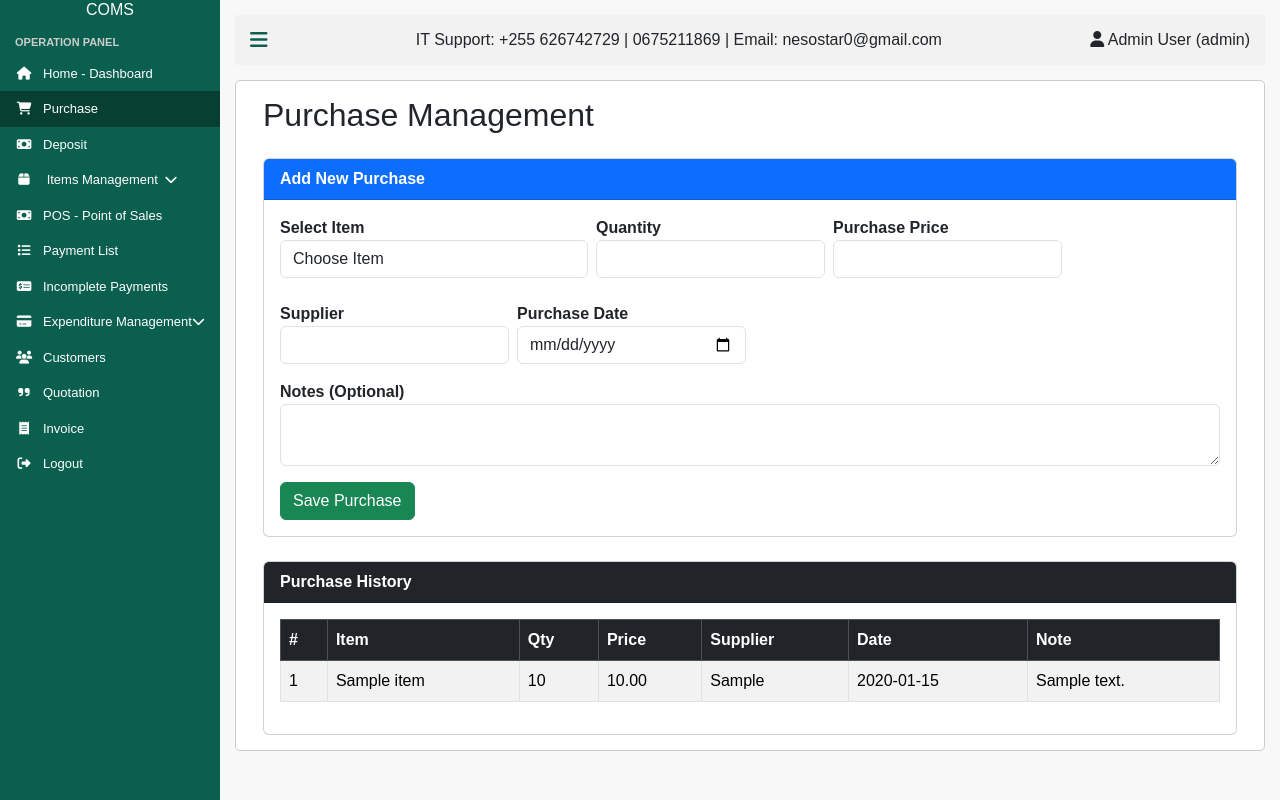
After one commit to Nesostar/checle_coms, a Laravel app: page /cashier/purchase in a window 1280 px wide. The commit adds this page. Run offline with Laravel 9, Linux system fonts and the light colour scheme; a user stored in the database is signed in; data comes from the database, SQL or seed files in the repository; tables that the repository leaves empty hold one stand-in row (values such as "Sample post"); parts of the project's set-up code (start-up, migrations or seed data) failed here and were passed over.

Commit message:
Adding Purchase to Cashier

```diff
--- a/app/Http/Controllers/CashierController.php
+++ b/app/Http/Controllers/CashierController.php
@@ -23,6 +23,7 @@ use App\Models\InventoryTransaction;
 use Illuminate\Support\Facades\Auth;
 use App\Models\Category;
 use App\Models\Subcategory;
+use App\Models\Purchase;
 
 class CashierController extends Controller
 {
@@ -123,6 +124,120 @@ return view('cashier.dashboard', compact(
 
         return back()->with('success', 'Deposit recorded successfully.');
     }
+
+
+
+    // ========================
+// PURCHASE
+// ========================
+
+public function purchaseIndex()
+{
+    // Fetch items and purchases
+    $items = Item::orderBy('name')->get();
+
+    $purchases = Purchase::with('item')
+        ->latest()
+        ->get();
+
+    return view('cashier.purchase', compact('items', 'purchases'));
+}
+
+public function purchaseStore(Request $request)
+{
+    $request->validate([
+        'item_id' => 'required|exists:items,id',
+        'quantity' => 'required|integer|min:1',
+        'purchase_price' => 'nullable|numeric|min:0',
+        'supplier' => 'nullable|string|max:255',
+        'purchase_date' => 'required|date',
+        'note' => 'nullable|string|max:500',
+    ]);
+
+    DB::beginTransaction();
+
+    try {
+
+        // Get the selected item
+        $item = Item::findOrFail($request->item_id);
+
+        /*
+         * Find the correct Purchase / Stock IN entry type
+         * for this specific item.
+         *
+         * Do NOT use a hard-coded entry_type_id such as 1.
+         */
+        $entryType = EntryType::where('item_id', $item->id)
+            ->where('direction', 'in')
+            ->where('name', 'Purchase')
+            ->first();
+
+        // If "Purchase" entry type does not exist for this item
+        if (!$entryType) {
+
+            DB::rollBack();
+
+            return back()
+                ->withInput()
+                ->withErrors([
+                    'item_id' =>
+                        'No Purchase entry type is configured for this item. Please create a Purchase entry type with direction "in" first.'
+                ]);
+        }
+
+        // ========================
+        // CREATE PURCHASE
+        // ========================
+
+        $purchase = Purchase::create([
+            'item_id' => $request->item_id,
+            'quantity' => $request->quantity,
+            'purchase_price' => $request->purchase_price,
+            'supplier' => $request->supplier,
+            'purchase_date' => $request->purchase_date,
+            'note' => $request->note,
+        ]);
+
+        // ========================
+        // UPDATE ITEM STOCK
+        // ========================
+
+        $item->quantity += $request->quantity;
+        $item->save();
+
+        // ========================
+        // CREATE INVENTORY TRANSACTION
+        // ========================
+
+        InventoryTransaction::create([
+            'item_id' => $item->id,
+            'entry_type_id' => $entryType->id,
+            'quantity' => $request->quantity,
+            'note' => 'Stock purchased (#' . $purchase->id . ')',
+        ]);
+
+        // Everything succeeded
+        DB::commit();
+
+        return redirect()
+            ->route('cashier.purchase.index')
+            ->with(
+                'success',
+                'Purchase recorded and stock updated successfully.'
+            );
+
+    } catch (\Throwable $e) {
+
+        // Undo everything if any operation fails
+        DB::rollBack();
+
+        return back()
+            ->withInput()
+            ->withErrors([
+                'error' => 'Purchase failed: ' . $e->getMessage(),
+            ]);
+    }
+}
 
 
     // =====================================================
--- /dev/null
+++ b/resources/views/cashier/purchase.blade.php
@@ -0,0 +1,120 @@
+@extends('layouts.app')
+
+@section('title', 'Purchase - Cashier')
+
+@section('content')
+<script src="https://cdn.jsdelivr.net/npm/bootstrap@5.3.3/dist/js/bootstrap.bundle.min.js"></script>
+
+<div class="container">
+
+    <h2 class="mb-4">Purchase Management</h2>
+
+    {{-- SUCCESS MESSAGE --}}
+    @if (session('success'))
+        <div class="alert alert-success">{{ session('success') }}</div>
+    @endif
+
+    <!-- ==================== PURCHASE FORM ===================== -->
+    <div class="card mb-4">
+        <div class="card-header bg-primary text-white">
+            <strong>Add New Purchase</strong>
+        </div>
+
+        <div class="card-body">
+            <form action="{{ route('cashier.purchase.store') }}" method="POST">
+                @csrf
+
+                <div class="row g-2">
+
+                    <div class="col-md-4 col-12 mb-2">
+                        <label><strong>Select Item</strong></label>
+                        <select name="item_id" class="form-control" required>
+                            <option value="">Choose Item</option>
+                            @foreach ($items as $item)
+                                <option value="{{ $item->id }}">
+                                    {{ $item->name }} (Current Stock: {{ $item->getCurrentStock() }})
+                                </option>
+                            @endforeach
+                        </select>
+                    </div>
+
+                    <div class="col-md-3 col-12 mb-2">
+                        <label><strong>Quantity</strong></label>
+                        <input type="number" min="1" name="quantity" class="form-control" required>
+                    </div>
+
+                    <div class="col-md-3 col-12 mb-2">
+                        <label><strong>Purchase Price</strong></label>
+                        <input type="number" step="0.01" name="purchase_price" class="form-control">
+                    </div>
+
+                    <div class="col-md-3 col-12 mt-3">
+                        <label><strong>Supplier</strong></label>
+                        <input type="text" name="supplier" class="form-control">
+                    </div>
+
+                    <div class="col-md-3 col-12 mt-3">
+                        <label><strong>Purchase Date</strong></label>
+                        <input type="date" name="purchase_date" class="form-control" required>
+                    </div>
+
+                    <div class="col-12 mt-3">
+                        <label><strong>Notes (Optional)</strong></label>
+                        <textarea name="note" class="form-control" rows="2"></textarea>
+                    </div>
+
+                </div>
+
+                <button class="btn btn-success mt-3">Save Purchase</button>
+
+            </form>
+        </div>
+    </div>
+
+    <!-- ==================== PURCHASE LIST ===================== -->
+    <div class="card">
+        <div class="card-header bg-dark text-white">
+            <strong>Purchase History</strong>
+        </div>
+
+        <div class="card-body">
+            <div class="table-responsive">
+                <table class="table table-bordered table-striped align-middle">
+                    <thead class="table-dark">
+                        <tr>
+                            <th>#</th>
+                            <th>Item</th>
+                            <th>Qty</th>
+                            <th>Price</th>
+                            <th>Supplier</th>
+                            <th>Date</th>
+                            <th>Note</th>
+                        </tr>
+                    </thead>
+
+                    <tbody>
+                        @forelse ($purchases as $purchase)
+                            <tr>
+                                <td>{{ $loop->iteration }}</td>
+                                <td>{{ $purchase->item->name }}</td>
+                                <td>{{ $purchase->quantity }}</td>
+                                <td>{{ $purchase->purchase_price ?? 'N/A' }}</td>
+                                <td>{{ $purchase->supplier ?? 'N/A' }}</td>
+                                <td>{{ $purchase->purchase_date }}</td>
+                                <td>{{ $purchase->note }}</td>
+                            </tr>
+                        @empty
+                            <tr>
+                                <td colspan="7" class="text-center text-muted">
+                                    No purchase records found.
+                                </td>
+                            </tr>
+                        @endforelse
+                    </tbody>
+                </table>
+            </div>
+        </div>
+    </div>
+
+</div>
+@endsection
--- a/resources/views/layouts/app.blade.php
+++ b/resources/views/layouts/app.blade.php
@@ -122,6 +122,7 @@
 
   <strong>OPERATION PANEL</strong>
   <a href="{{ route('cashier.dashboard.index') }}" class="{{ request()->routeIs('cashier.dashboard.index') ? 'active' : '' }}"><i class="fa fa-home"></i><span>Home - Dashboard</span></a>
+  <a href="{{ route('cashier.purchase.index') }}" class="{{ request()->routeIs('cashier.purchase.index') ? 'active' : '' }}"><i class="fa fa-shopping-cart"></i><span>Purchase</span></a>
   <a href="{{ route('cashier.deposit.index') }}" class="{{ request()->routeIs('cashier.deposit.index') ? 'active' : '' }}"><i class="fa fa-money-bill"></i><span>Deposit</span></a>
 
   <!-- Items Management Dropdown -->
--- a/routes/web.php
+++ b/routes/web.php
@@ -422,6 +422,14 @@ Route::prefix('dashboard')->name('dashboard.')->group(function () {
     Route::get('/', [CashierController::class, 'dashboard'])->name('index');
 });
 
+
+// PURCHASE ROUTES
+//=================
+    Route::prefix('purchase')->name('purchase.')->group(function () {
+        Route::get('/', [CashierController::class, 'purchaseIndex'])->name('index');
+        Route::post('/store', [CashierController::class, 'purchaseStore'])->name('store');
+    });
+
     // ======================
 // CASHIER DEPOSITS
 // ======================
```
Also changed, not shown: app/Http/Controllers/AdminController.php (+83 -13 lines).
